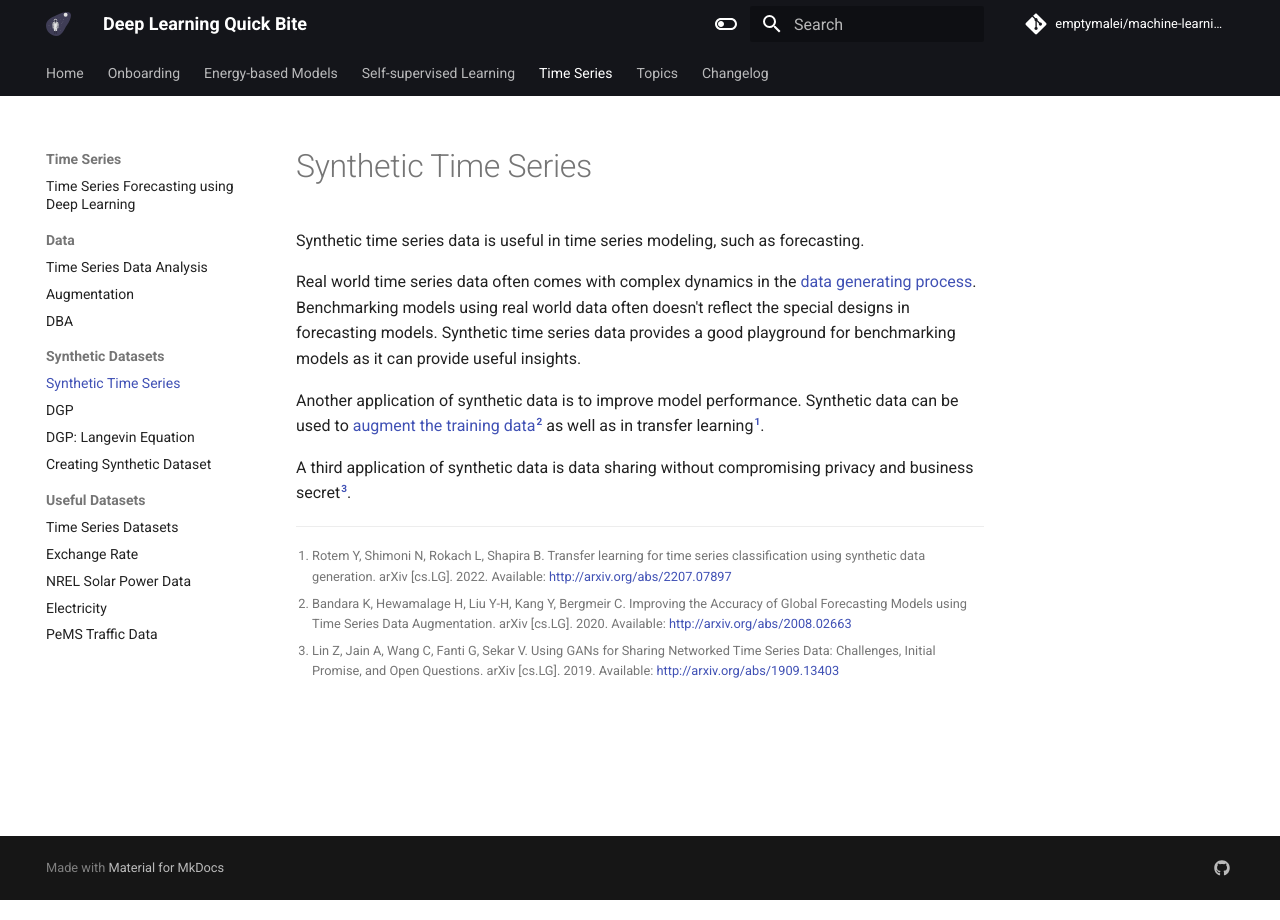
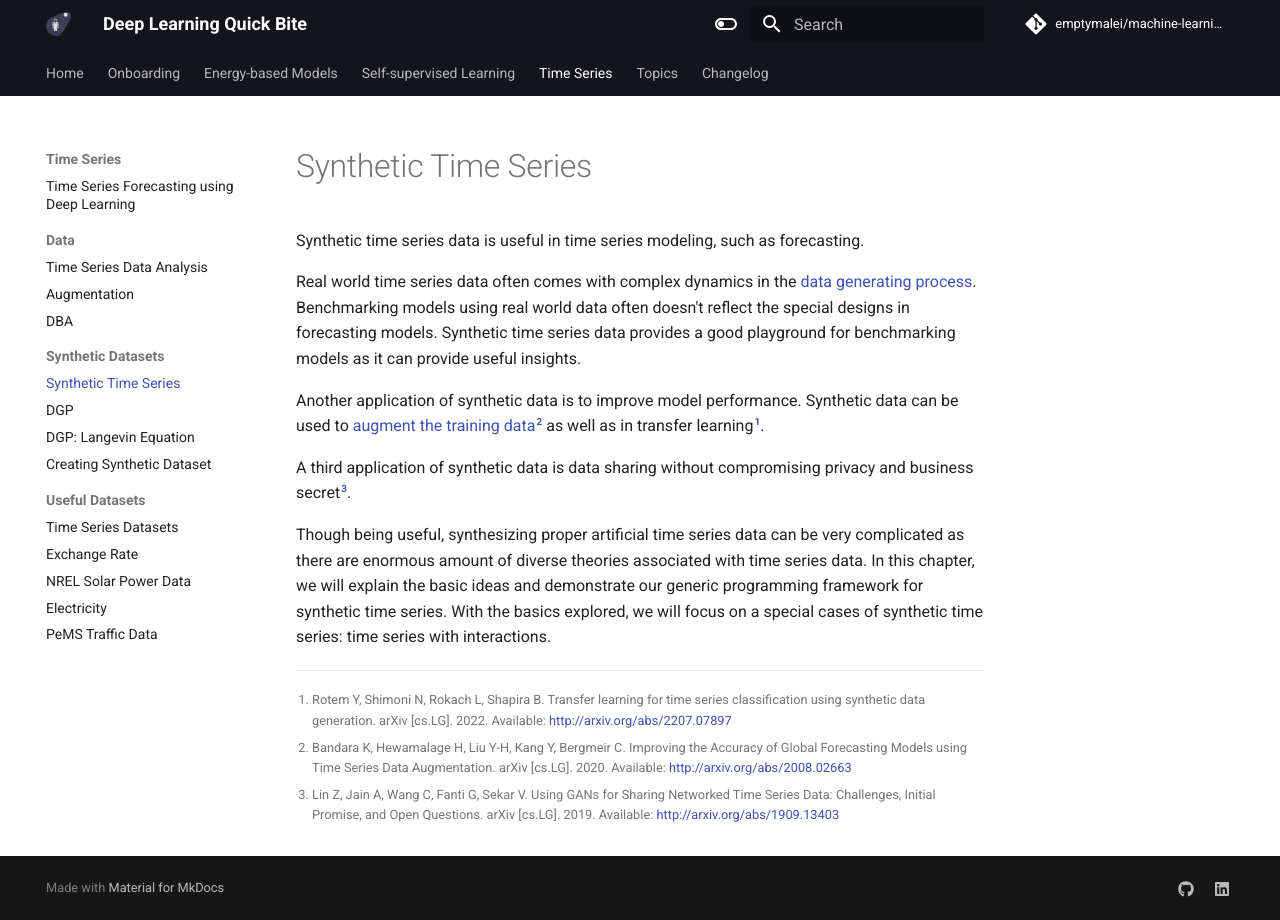
Before and after one commit to emptymalei/deep-learning, an MkDocs documentation site: the page built from dl/time-series/timeseries-synthetic.md, in a window 1280 px wide. Built offline with MkDocs 1.6.1 and Material for MkDocs 9.7.7, drawn with Linux system fonts in a browser that asks for light colours; comment, search, counter and statistics services are not loaded.

Commit message:
small updates

```diff
--- a/dl/time-series/timeseries-synthetic.md
+++ b/dl/time-series/timeseries-synthetic.md
@@ -8,6 +8,8 @@ Another application of synthetic data is to improve model performance. Synthetic
 
 A third application of synthetic data is data sharing without compromising  privacy and business secret[^Lin2019].
 
+Though being useful, synthesizing proper artificial time series data can be very complicated as there are enormous amount of diverse theories associated with time series data. In this chapter, we will explain the basic ideas and demonstrate our generic programming framework for synthetic time series. With the basics explored, we will focus on a special cases of synthetic time series: time series with interactions.
+
 
 [^Rotem2022]: Rotem Y, Shimoni N, Rokach L, Shapira B. Transfer learning for time series classification using synthetic data generation. arXiv [cs.LG]. 2022. Available: http://arxiv.org/abs/2207.07897
 [^Bandara2020]: Bandara K, Hewamalage H, Liu Y-H, Kang Y, Bergmeir C. Improving the Accuracy of Global Forecasting Models using Time Series Data Augmentation. arXiv [cs.LG]. 2020. Available: http://arxiv.org/abs/2008.02663
--- a/mkdocs.yml
+++ b/mkdocs.yml
@@ -124,6 +124,8 @@ extra:
   social:
     - icon: fontawesome/brands/github
       link: https://github.com/emptymalei/deep-learning
+    - icon: fontawesome/brands/linkedin
+      link: https://www.linkedin.com/in/leima137/
 
 
 
```
